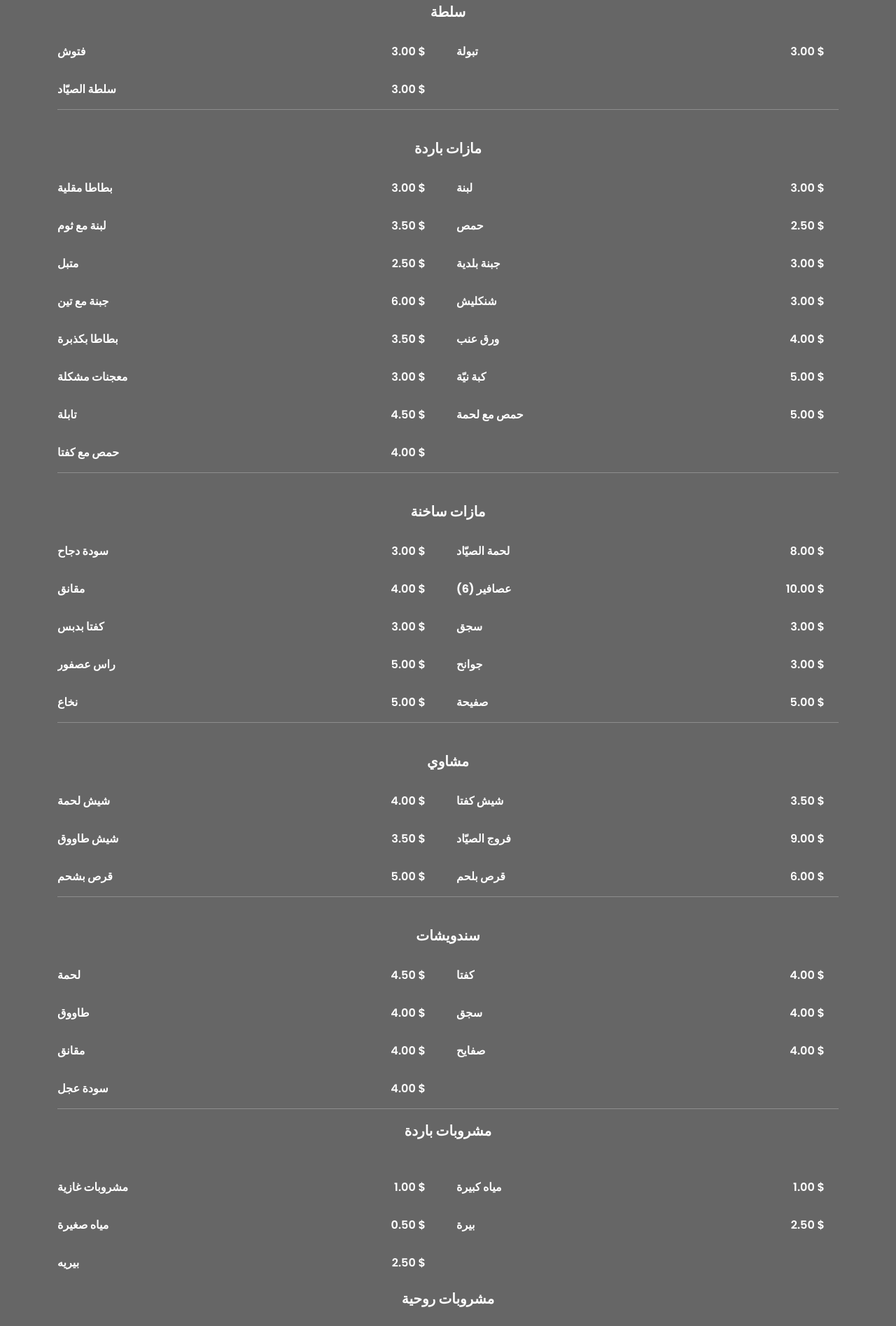
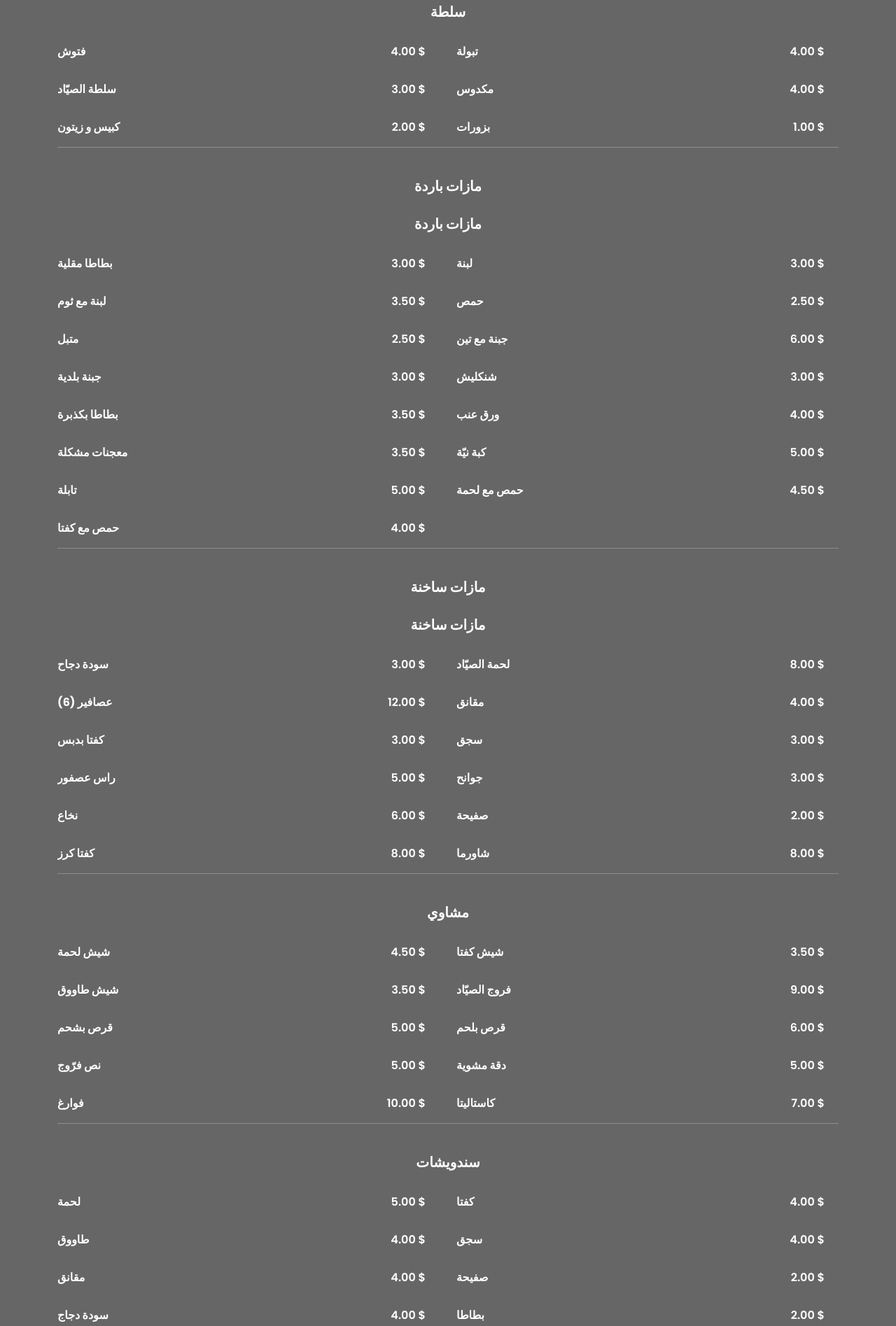
Before and after one commit to PMenu/jsdelivery, a plain HTML site: page index.html in a window 1280 px wide. Shown: the part 401-2296 px from the top of the page at 70% size. Drawn offline with Linux system fonts and the light colour scheme.

Commit message:
Update index.html

```diff
--- a/index.html
+++ b/index.html
@@ -120,13 +120,13 @@
 
         <div class="col-lg-6 menu-item filter-breakfast">
           <div class="menu-content">
-            فتوش <span>3.00 $</span>
+            فتوش <span>4.00 $</span>
           </div>
         </div>
 
         <div class="col-lg-6 menu-item filter-breakfast">
           <div class="menu-content">
-            تبولة <span>3.00 $</span>
+            تبولة <span>4.00 $</span>
           </div>
         </div>
 
@@ -138,12 +138,40 @@
         </div>
 
 
+        <div class="col-lg-6 menu-item filter-breakfast">
+          <div class="menu-content">
+             مكدوس <span>4.00 $</span>
+          </div>
+        </div>
+
+
+        <div class="col-lg-6 menu-item filter-breakfast">
+          <div class="menu-content">
+             كبيس و زيتون <span>2.00 $</span>
+          </div>
+        </div>
+
+
+        <div class="col-lg-6 menu-item filter-breakfast">
+          <div class="menu-content">
+             بزورات <span>1.00 $</span>
+          </div>
+        </div>
+
+
 
         <div class="col-lg-12 menu-item filter-appetizers">
           <hr>
         </div>
 
         <div class="col-lg-12 menu-item filter-appetizers">
+          <br>
+          <div class=" text-center ">
+            <b>مازات باردة</b>
+          </div>
+        </div>
+
+<div class="col-lg-12 menu-item filter-appetizers">
           <br>
           <div class=" text-center ">
             <b>مازات باردة</b>
@@ -163,9 +191,10 @@
           </div>
         </div>
 
+
         <div class="col-lg-6 menu-item filter-appetizers">
           <div class="menu-content">
-          لبنة مع ثوم <span>3.50 $</span>
+            لبنة مع ثوم <span>3.50 $</span>
           </div>
         </div>
 
@@ -186,14 +215,14 @@
 
         <div class="col-lg-6 menu-item filter-appetizers">
           <div class="menu-content">
-            جبنة بلدية <span>3.00 $</span>
+            جبنة مع تين <span>6.00 $</span>
           </div>
         </div>
 
 
         <div class="col-lg-6 menu-item filter-appetizers">
           <div class="menu-content">
-            جبنة مع تين <span>6.00 $</span>
+            جبنة بلدية  <span>3.00 $</span>
           </div>
         </div>
 
@@ -221,7 +250,7 @@
 
         <div class="col-lg-6 menu-item filter-appetizers">
           <div class="menu-content">
-            معجنات مشكلة <span>3.00 $</span>
+            معجنات مشكلة <span>3.50 $</span>
           </div>
         </div>
 
@@ -235,14 +264,14 @@
 
         <div class="col-lg-6 menu-item filter-appetizers">
           <div class="menu-content">
-            تابلة <span>4.50 $</span>
+            تابلة <span>5.00 $</span>
           </div>
         </div>
 
 
         <div class="col-lg-6 menu-item filter-appetizers">
           <div class="menu-content">
-             حمص مع لحمة <span>5.00 $</span>
+             حمص مع لحمة <span>4.50 $</span>
           </div>
         </div>
 
@@ -269,11 +298,19 @@
           </div>
         </div>
 
+        <div class="col-lg-12 menu-item filter-salad">
+          <br>
+          <div class=" text-center ">
+            <b>مازات ساخنة</b>
+          </div>
+        </div>
+
         <div class="col-lg-6 menu-item filter-salad">
           <div class="menu-content">
             سودة دجاح<span>3.00 $</span>
           </div>
         </div>
+
 
         <div class="col-lg-6 menu-item filter-salad">
           <div class="menu-content">
@@ -281,15 +318,18 @@
           </div>
         </div>
 
+
+        <div class="col-lg-6 menu-item filter-salad">
+          <div class="menu-content">
+            (6) عصافير<span>12.00 $</span>
+          </div>
+        </div>
+
+
+
         <div class="col-lg-6 menu-item filter-salad">
           <div class="menu-content">
             مقانق<span>4.00 $</span>
-          </div>
-        </div>
-
-        <div class="col-lg-6 menu-item filter-salad">
-          <div class="menu-content">
-            (6) عصافير<span>10.00 $</span>
           </div>
         </div>
 
@@ -320,15 +360,30 @@
 
         <div class="col-lg-6 menu-item filter-salad">
           <div class="menu-content">
-             نخاع<span>5.00 $</span>
+             نخاع<span>6.00 $</span>
           </div>
         </div>
 
         <div class="col-lg-6 menu-item filter-salad">
           <div class="menu-content">
-            صفيحة <span>5.00 $</span>
+            صفيحة <span>2.00 $</span>
           </div>
         </div>
+
+
+        <div class="col-lg-6 menu-item filter-salad">
+          <div class="menu-content">
+            كفتا كرز <span>8.00 $</span>
+          </div>
+        </div>
+
+
+        <div class="col-lg-6 menu-item filter-salad">
+          <div class="menu-content">
+            شاورما <span>8.00 $</span>
+          </div>
+        </div>
+
 
 
         <div class="col-lg-12 menu-item filter-platter">
@@ -344,7 +399,7 @@
 
         <div class="col-lg-6 menu-item filter-platter">
           <div class="menu-content">
-            شيش لحمة<span>4.00 $</span>
+            شيش لحمة<span>4.50 $</span>
           </div>
         </div>
 
@@ -378,6 +433,30 @@
           </div>
         </div>
 
+        <div class="col-lg-6 menu-item filter-platter">
+          <div class="menu-content">
+             نص فرّوج <span>5.00 $</span>
+          </div>
+        </div>
+
+        <div class="col-lg-6 menu-item filter-platter">
+          <div class="menu-content">
+             دقة مشوية <span>5.00 $</span>
+          </div>
+        </div>
+
+        <div class="col-lg-6 menu-item filter-platter">
+          <div class="menu-content">
+             فوارغ <span>10.00 $</span>
+          </div>
+        </div>
+
+        <div class="col-lg-6 menu-item filter-platter">
+          <div class="menu-content">
+             كاستاليتا <span>7.00 $</span>
+          </div>
+        </div>
+
         <div class="col-lg-12 menu-item filter-platter">
           <hr>
         </div>
@@ -392,7 +471,7 @@
 
         <div class="col-lg-6 menu-item filter-sandwich">
           <div class="menu-content">
-            لحمة<span>4.50 $</span>
+            لحمة<span>5.00 $</span>
           </div>
         </div>
 
@@ -422,13 +501,27 @@
 
         <div class="col-lg-6 menu-item filter-sandwich">
           <div class="menu-content">
-             صفايح <span>4.00 $</span>
+             صفيحة <span>2.00 $</span>
           </div>
         </div>
 
         <div class="col-lg-6 menu-item filter-sandwich">
           <div class="menu-content">
-             سودة عجل <span>4.00 $</span>
+             سودة دجاج <span>4.00 $</span>
+          </div>
+        </div>
+
+
+        <div class="col-lg-6 menu-item filter-sandwich">
+          <div class="menu-content">
+             بطاطا <span>2.00 $</span>
+          </div>
+        </div>
+
+
+            <div class="col-lg-6 menu-item filter-sandwich">
+          <div class="menu-content">
+             شاورما لحمة <span>7.00 $</span>
           </div>
         </div>
 
@@ -470,6 +563,12 @@
         <div class="col-lg-6 menu-item filter-lebnene">
           <div class="menu-content">
             بيرة <span>2.50 $</span>
+          </div>
+        </div>
+
+        <div class="col-lg-6 menu-item filter-lebnene">
+          <div class="menu-content">
+            بيرة مكسيكن <span>3.00 $</span>
           </div>
         </div>
 
```
